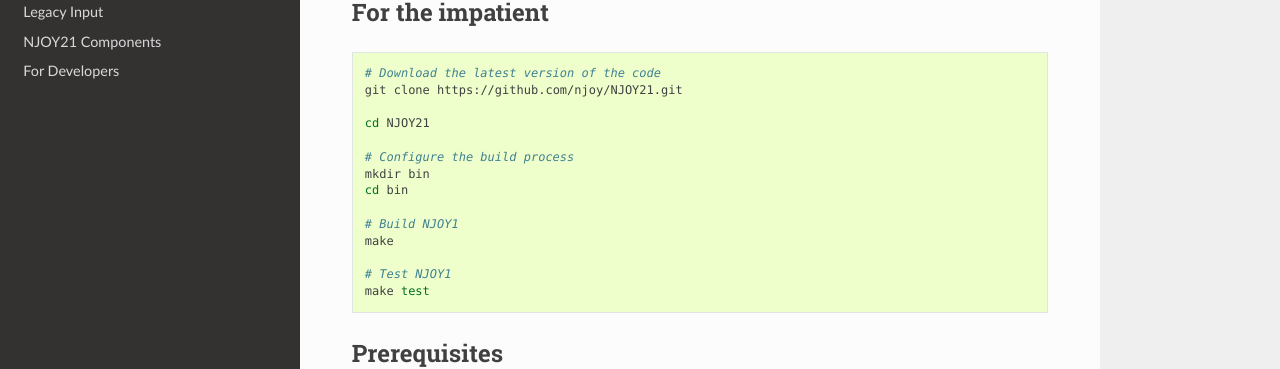
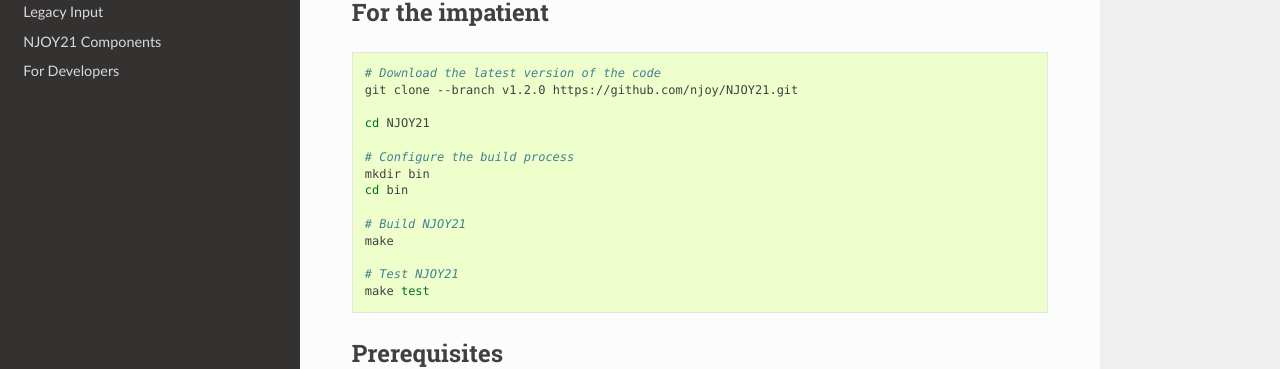
Before and after one commit to njoy/docs, a Sphinx documentation site: the page built from docs/install.rst, in a window 1280 px wide and 900 px high. Shown: the part 260-629 px from the top of the window. Built offline with Sphinx 7.4.7 and the Read the Docs theme 2.0.0, drawn with Linux system fonts in a browser that asks for light colours.

Commit message:
Fixing small typo in install instructions.

```diff
--- a/docs/install.rst
+++ b/docs/install.rst
@@ -12,7 +12,7 @@
 .. code:: bash
 
    # Download the latest version of the code
-   git clone https://github.com/njoy/NJOY21.git
+   git clone --branch v1.2.0 https://github.com/njoy/NJOY21.git
 
    cd NJOY21
 
@@ -20,10 +20,10 @@
    mkdir bin
    cd bin
 
-   # Build NJOY1
+   # Build NJOY21
    make
 
-   # Test NJOY1
+   # Test NJOY21
    make test
 
 Prerequisites
```
